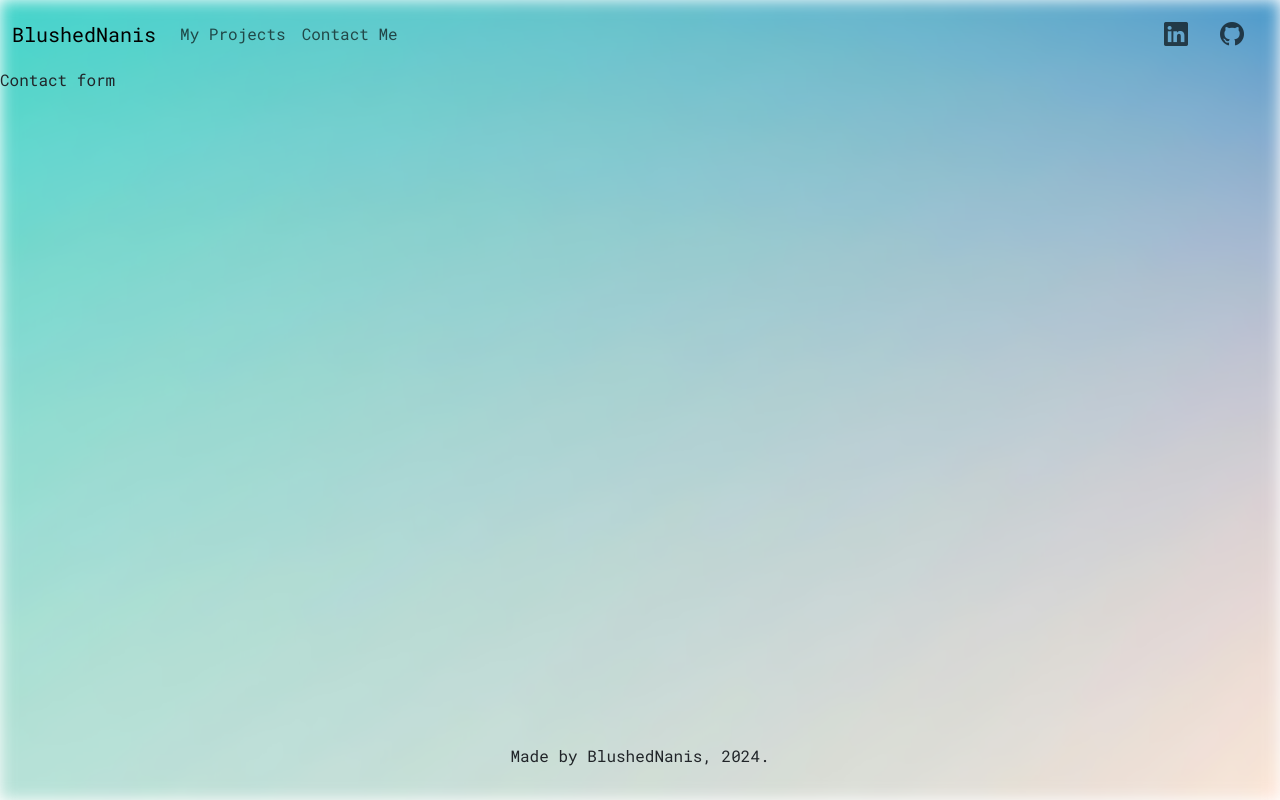
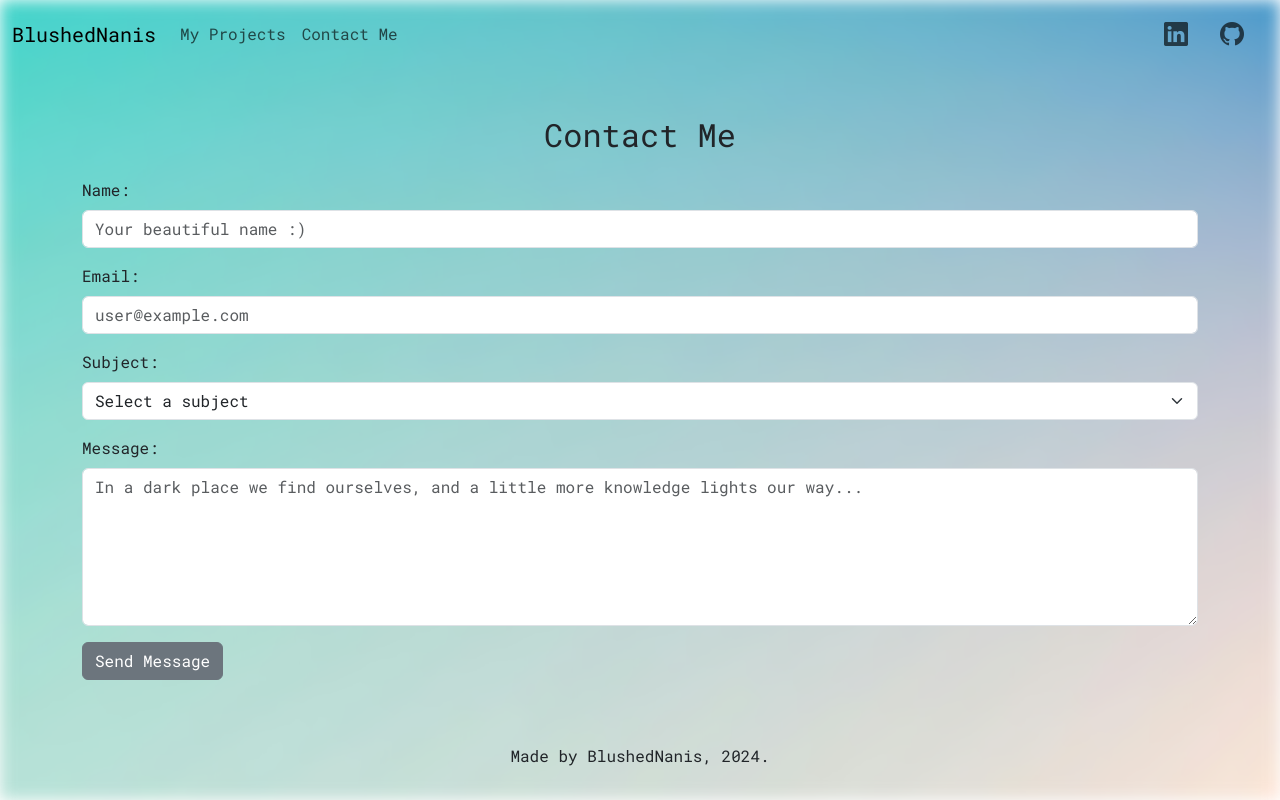
Before and after one commit to BlushedNanis/Showcase-webapp, a Django app: template showcase/templates/contact_form.html in a window 1280 px wide. Run offline with Django 4.2, Linux system fonts and the light colour scheme; the template is opened without the code that fills it, so the values that code supplies are empty.

Commit message:
Added form functionality

```diff
--- a/showcase/templates/contact_form.html
+++ b/showcase/templates/contact_form.html
@@ -1,6 +1,33 @@
 {% extends 'base.html' %}
 {% block content %}
 
-    <p>Contact form</p>
+<div class="container my-5">
+    <h2 class="text-center mb-4">Contact Me</h2>
+    <form method="post">
+        {% csrf_token %}
+        <div class="mb-3">
+            <label for="name" class="form-label">Name:</label>
+            <input type="text" class="form-control" id="name" name="name" placeholder="Your beautiful name :)" required>
+        </div>
+        <div class="mb-3">
+            <label for="email" class="form-label">Email:</label>
+            <input type="email" class="form-control" id="email" name="email" placeholder="user@example.com" required>
+        </div>
+        <div class="mb-3">
+            <label for="subject" class="form-label">Subject:</label>
+            <select class="form-select" id="subject" name="subject" required>
+                <option value="" disabled selected>Select a subject</option>
+                {% for value, display in subjects %}
+                    <option value="{{ value }}">{{ display }}</option>
+                {% endfor %}
+            </select>
+        </div>
+        <div class="mb-3">
+            <label for="message" class="form-label">Message:</label>
+            <textarea class="form-control" id="message" name="message" rows="6" placeholder="In a dark place we find ourselves, and a little more knowledge lights our way..." required></textarea>
+        </div>
+        <button type="submit" class="btn btn-secondary">Send Message</button>
+    </form>
+</div>
 
 {% endblock content %}
```
